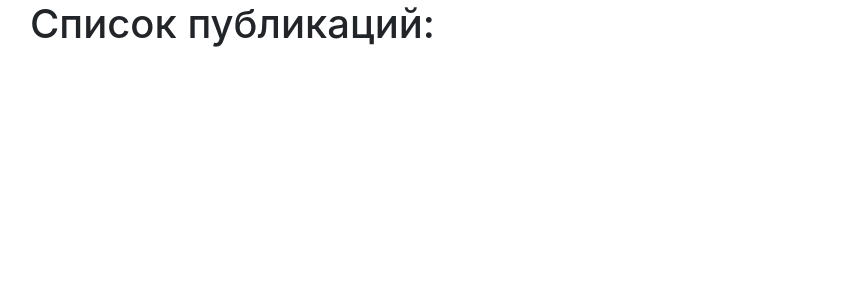
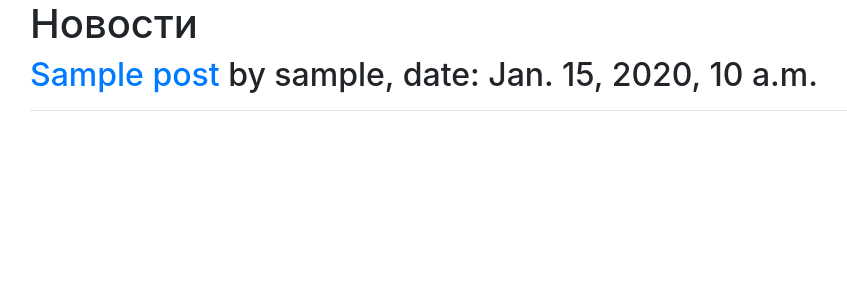
Before and after one commit to sharshenova/python_group_1_exam_6_maria_sharshenova, a Django app: page /posts in a window 1280 px wide. Shown: the part 56-356 px from the top of the page, without its empty margins (55-902 px from the left). Run offline with Django 3.2, Linux system fonts and the light colour scheme; a user stored in the database is signed in; tables that the repository leaves empty hold one stand-in row (values such as "Sample post"); some libraries are stand-ins or nearby versions.

Commit message:
Add PostListView, PostDetailView

```diff
--- a/source/webapp/templates/post_list.html
+++ b/source/webapp/templates/post_list.html
@@ -1,8 +1,11 @@
 {% extends 'base.html' %}
 
-{% block title %}Публикации{% endblock %}
+{% block title %}Новости{% endblock %}
 
 {% block content %}
-    <h1>Список публикаций:</h1>
-
+    <h1>Новости</h1>
+    {% for post in post_list %}
+        <h2><a href="{% url 'webapp:post_detail' post.pk %}">{{ post.title }}</a> by {{ post.author }}, date: {{ post.date }} </h2>
+        <hr>
+    {% endfor %}
 {% endblock %}
--- a/source/webapp/urls.py
+++ b/source/webapp/urls.py
@@ -1,5 +1,5 @@
 from django.urls import path
-from webapp.views import welcome_view, post_view
+from webapp.views import welcome_view, PostListView, PostDetailView
 
 from django.conf.urls.static import static
 from django.conf import settings
@@ -9,9 +9,8 @@ app_name = 'webapp'
 
 urlpatterns = [
     path('', welcome_view, name='welcome'),
-    path('posts', post_view, name='post_list'),
-    # path('posts', PostListView.as_view(), name='post_list'),
-    # path('posts/<int:pk>', FoodDetailView.as_view(), name='post_detail'),
+    path('posts', PostListView.as_view(), name='post_list'),
+    path('posts/<int:pk>', PostDetailView.as_view(), name='post_detail'),
 ]
 
 urlpatterns += static(settings.MEDIA_URL, document_root=settings.MEDIA_ROOT)
--- a/source/webapp/views.py
+++ b/source/webapp/views.py
@@ -1,11 +1,12 @@
 from django.shortcuts import render, redirect
-# from webapp.models import Post
-# from django.views.generic import ListView, DetailView, CreateView, UpdateView, DeleteView, FormView
-# # from webapp.forms import FoodForm, OrderUpdateForm, OrderCreateForm, OrderFoodForm, StatusUpdateForm
-# from django.urls import reverse, reverse_lazy
-# from django.shortcuts import redirect, get_object_or_404
-# from django.contrib.auth.mixins import LoginRequiredMixin, PermissionRequiredMixin
-# from django.http import JsonResponse
+from webapp.models import Post
+from django.views.generic import ListView, DetailView
+#CreateView, UpdateView, DeleteView, FormView
+from webapp.forms import PostForm
+from django.urls import reverse, reverse_lazy
+from django.shortcuts import redirect, get_object_or_404
+from django.contrib.auth.mixins import LoginRequiredMixin
+from django.http import JsonResponse
 
 
 # Create your views here.
@@ -13,10 +14,14 @@ from django.shortcuts import render, redirect
 def welcome_view(request):
     return render(request, 'welcome.html')
 
-def post_view(request):
-    return render(request, 'post_list.html')
+class PostListView(LoginRequiredMixin, ListView):
+    model = Post
+    template_name = 'post_list.html'
 
-# class PostListView(LoginRequiredMixin, PermissionRequiredMixin, ListView):
-#     model = Post
-#     template_name = 'food_list.html'
-#     # permission_required = 'webapp.view_food'
+    # def get_queryset(self):
+        #order_by
+
+
+class PostDetailView(LoginRequiredMixin, DetailView):
+    model = Post
+    template_name = 'post_detail.html'
```
Also changed, not shown: source/webapp/forms.py (added, +8 -0 lines), source/webapp/templates/post_detail.html (added, +17 -0 lines).
